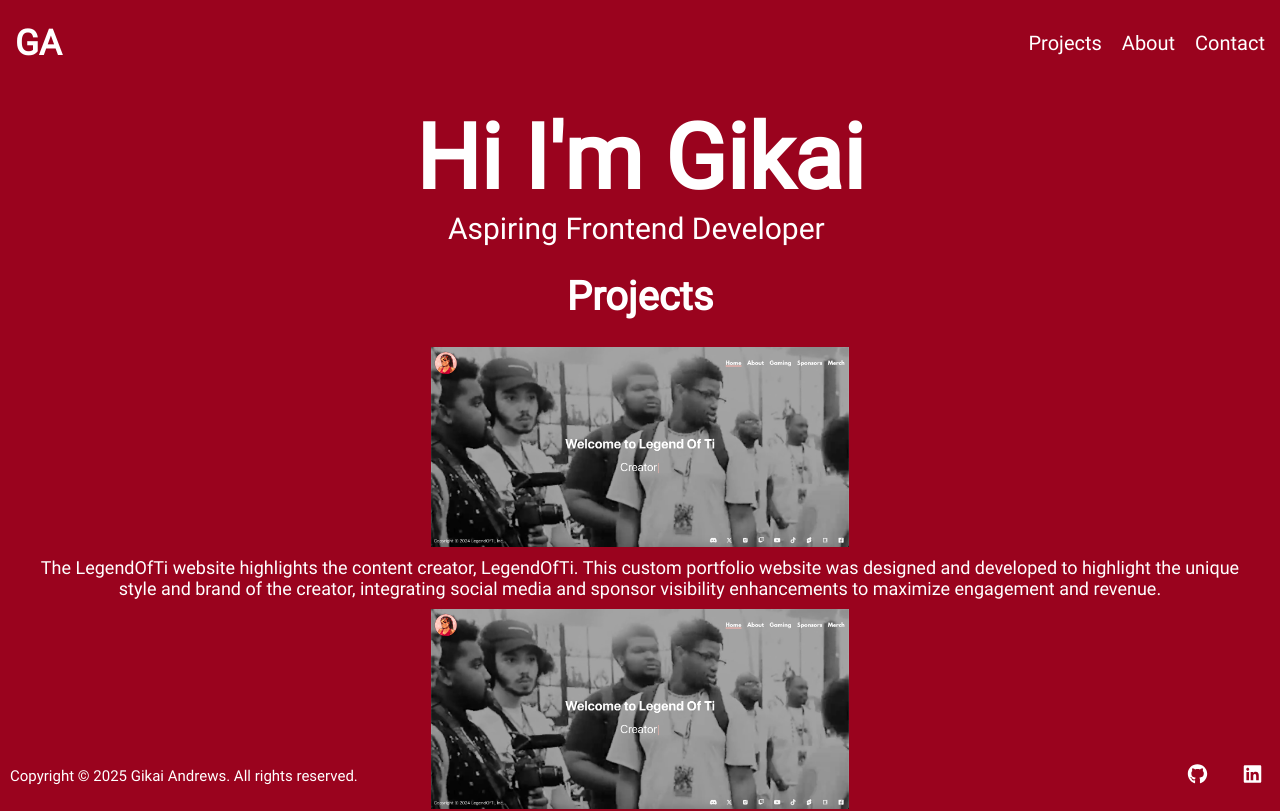
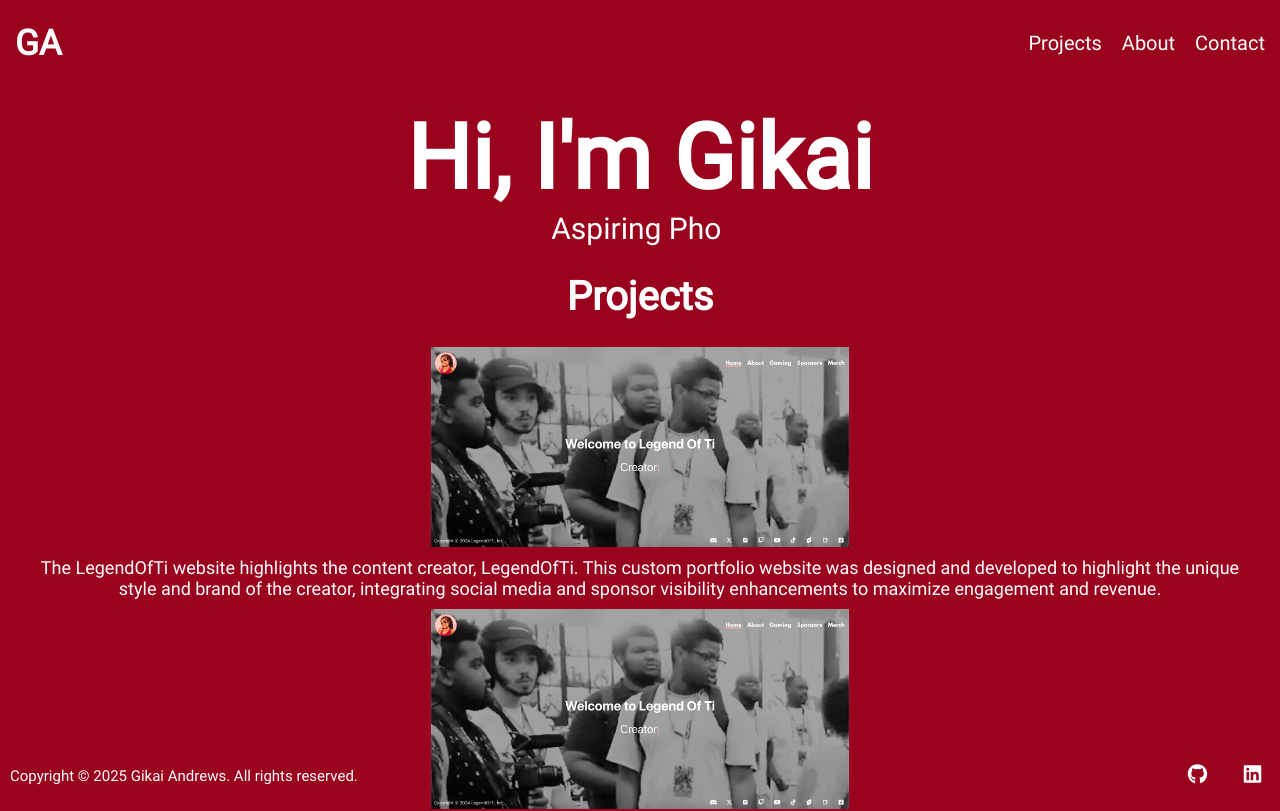
Before and after one commit to GikaiA/gikai-portfolio, a React (Vite) app in the folder gikai-portfolio/: page / in a window 1280 px wide. Shown: the top 811 px of the page. Built offline with nearby package versions, Linux system fonts and the light colour scheme.

Commit message:
added icons section. more tomorrow

```diff
--- a/gikai-portfolio/src/Home/Home.jsx
+++ b/gikai-portfolio/src/Home/Home.jsx
@@ -8,14 +8,14 @@ function Home() {
     <div className="home-section">
       <div className="home">
         <div className="hero-section">
-          <h1 className="hero-title">Hi I'm Gikai</h1>
+          <h1 className="hero-title">Hi, I'm Gikai</h1>
           <p className="hero-text">
             Aspiring
             <Typewriter
               cursor
               cursorBlinking
               delaySpeed={1000}
-              deleteSpeed={25}
+              deleteSpeed={0}
               loop={0}
               typeSpeed={75}
               cursorColor="#f39c12"
@@ -31,7 +31,6 @@ function Home() {
       <div className="projects" id="projects">
         <h1 className="projects-title">Projects</h1>
         <div className="projects-section">
-          <div className="subprojects">
             <div className="card">
               <img
                 src={legendofti}
@@ -46,8 +45,10 @@ function Home() {
                 creator, integrating social media and sponsor visibility
                 enhancements to maximize engagement and revenue.
               </p>
+              <div className="icons">
+
+              </div>
             </div>
-          </div>
         </div>{" "}
         <div className="card">
           <img
```
